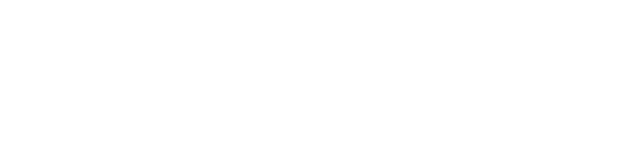
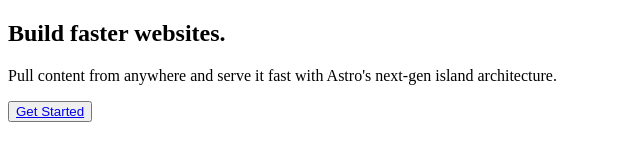
Before and after one commit to PellegrinoGianluca/Test-template, a plain HTML site: page index.html in a window 1280 px wide. Shown: the whole page, without its empty margins (0-640 px from the left). Drawn offline with Linux system fonts and the light colour scheme.

Commit message:
cta section

```diff
--- a/index.html
+++ b/index.html
@@ -21,6 +21,15 @@
     </main>
 
     <!-- footer -->
+    <section>
+        <div class="container">
+          <h2>Build faster websites.</h2>
+          <p>Pull content from anywhere and serve it fast with Astro's next-gen island architecture.</p>
+        </div>
+        <div class="button">
+           <button><a href="https://www.tailwindawesome.com/resources/astroship-starter/demo">Get Started</a></button>
+        </div>
+    </section>
     <!-- end -->
 </body>
 </html>
```
